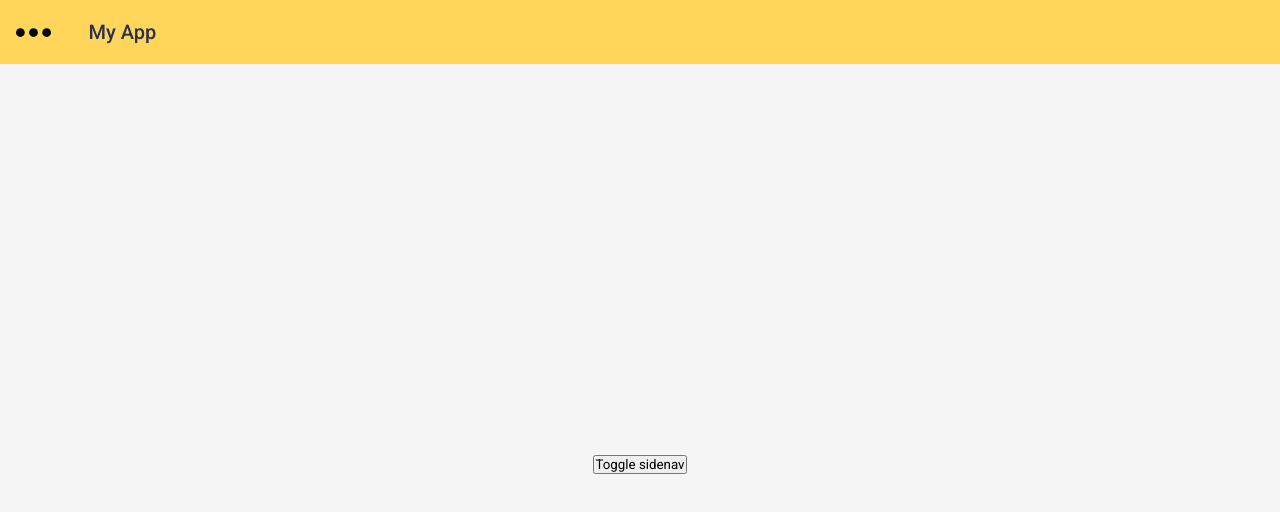
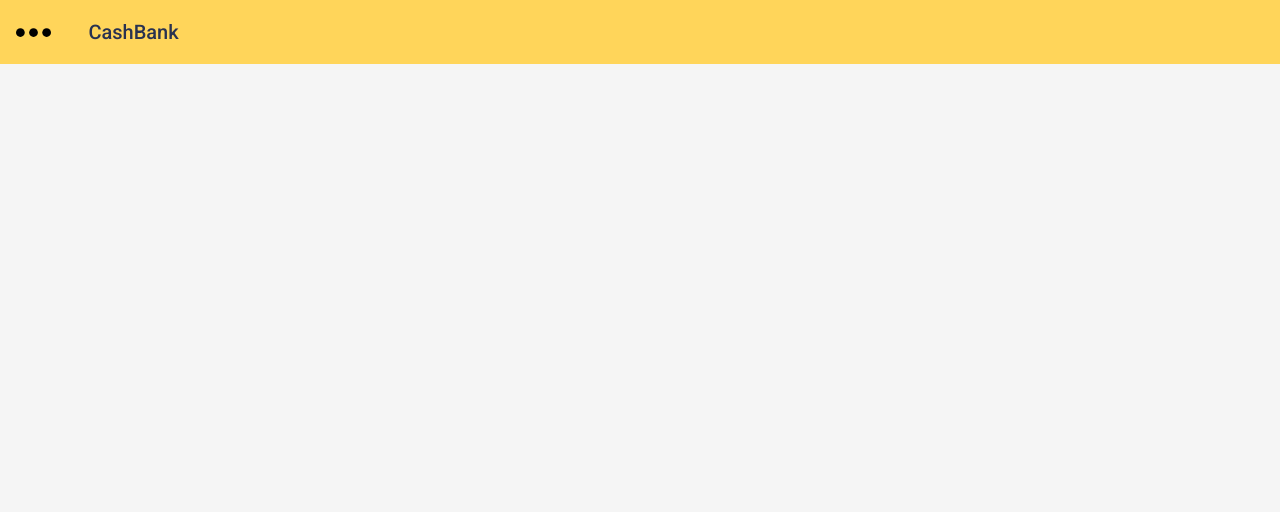
Before and after one commit to LeonardoBSantos/CashBank_front, an Angular app: page /home in a window 1280 px wide. Shown: the top 512 px of the page. Built offline with nearby package versions, Linux system fonts and the light colour scheme.

Commit message:
removing unused code in home-page component

```diff
--- a/src/app/home-page/home-page.component.html
+++ b/src/app/home-page/home-page.component.html
@@ -3,8 +3,8 @@
     <mat-icon class="mat-icon">menu</mat-icon>
   </button> -->
   <img src="../../assets/menu.svg" alt="menu" width="35px" type="button" mat-button (click)="drawer.toggle()">
-  <span style="margin-left: 3%;">My App</span>
-  <span class="example-spacer"></span>
+  <span style="margin-left: 3%;">CashBank</span>
+  <!-- <span class="example-spacer"></span> -->
   <!-- <button mat-icon-button class="example-icon favorite-icon" aria-label="Example icon-button with heart icon">
     <mat-icon>favorite</mat-icon>
   </button> -->
@@ -13,19 +13,19 @@
   </button> -->
 </mat-toolbar>
 
-<mat-drawer-container class="example-container" autosize>
-  <mat-drawer #drawer class="example-sidenav" mode="side">
-    <p>Auto-resizing sidenav</p>
-    <p *ngIf="showFiller">Lorem, ipsum dolor sit amet consectetur.</p>
+<mat-drawer-container class="md-container" autosize>
+  <mat-drawer #drawer class="md-sidenav" mode="side">
+    <a href="#"><p>Meus Dados</p></a>
+    <!-- <p *ngIf="showFiller">Lorem, ipsum dolor sit amet consectetur.</p>
     <button (click)="showFiller = !showFiller" mat-raised-button>
       Toggle extra text
-    </button>
+    </button> -->
   </mat-drawer>
 
-  <div class="example-sidenav-content">
+  <!-- <div class="example-sidenav-content">
     <button type="button" mat-button (click)="drawer.toggle()">
       Toggle sidenav
     </button>
-  </div>
+  </div> -->
 
 </mat-drawer-container>
--- a/src/app/home-page/home-page.component.scss
+++ b/src/app/home-page/home-page.component.scss
@@ -1,35 +1,39 @@
-.example-spacer {
-  flex: 1 1 auto;
-}
-
 .mat-toolbar{
   background-color: #ffd55a;
   color: #293250;
 }
 
-mat-icon{
-  color: #293250;
-}
-
-.example-container {
+.md-container {
   width: 100%;
   height: 100%;
   background-color: whitesmoke;
-}
-
-.example-sidenav-content {
-  display: flex;
-  height: 100%;
-  width: 100%;
-  align-items: center;
-  justify-content: center;
-}
-
-.example-sidenav {
-  padding: 20px;
 }
 
 .mat-drawer{
   background-color: #293250;
   color: #6dd47e;
 }
+
+.md-sidenav {
+  padding: 20px;
+}
+
+
+
+// .example-spacer {
+//   flex: 1 1 auto;
+// }
+
+
+
+// mat-icon{
+//   color: #293250;
+// }
+
+// .example-sidenav-content {
+//   display: flex;
+//   height: 100%;
+//   width: 100%;
+//   align-items: center;
+//   justify-content: center;
+// }
--- a/src/app/home-page/home-page.component.ts
+++ b/src/app/home-page/home-page.component.ts
@@ -1,8 +1,5 @@
 import { Component, OnInit } from '@angular/core';
 
-/**
- * @title Autosize sidenav
- */
 @Component({
   selector: 'app-home-page',
   templateUrl: './home-page.component.html',
--- a/src/styles.scss
+++ b/src/styles.scss
@@ -14,6 +14,7 @@
 
 a{
   color: inherit;
+  text-decoration: none;
 }
 
 * {
```
